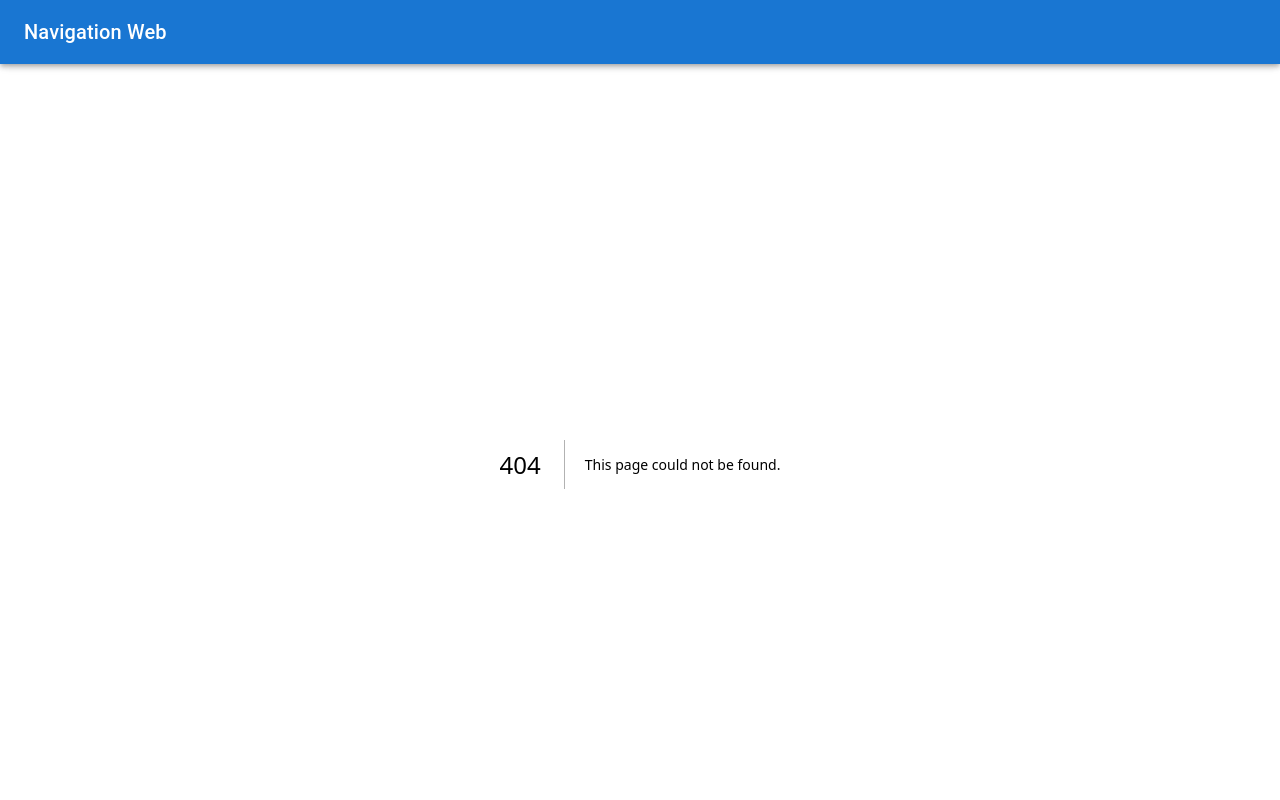
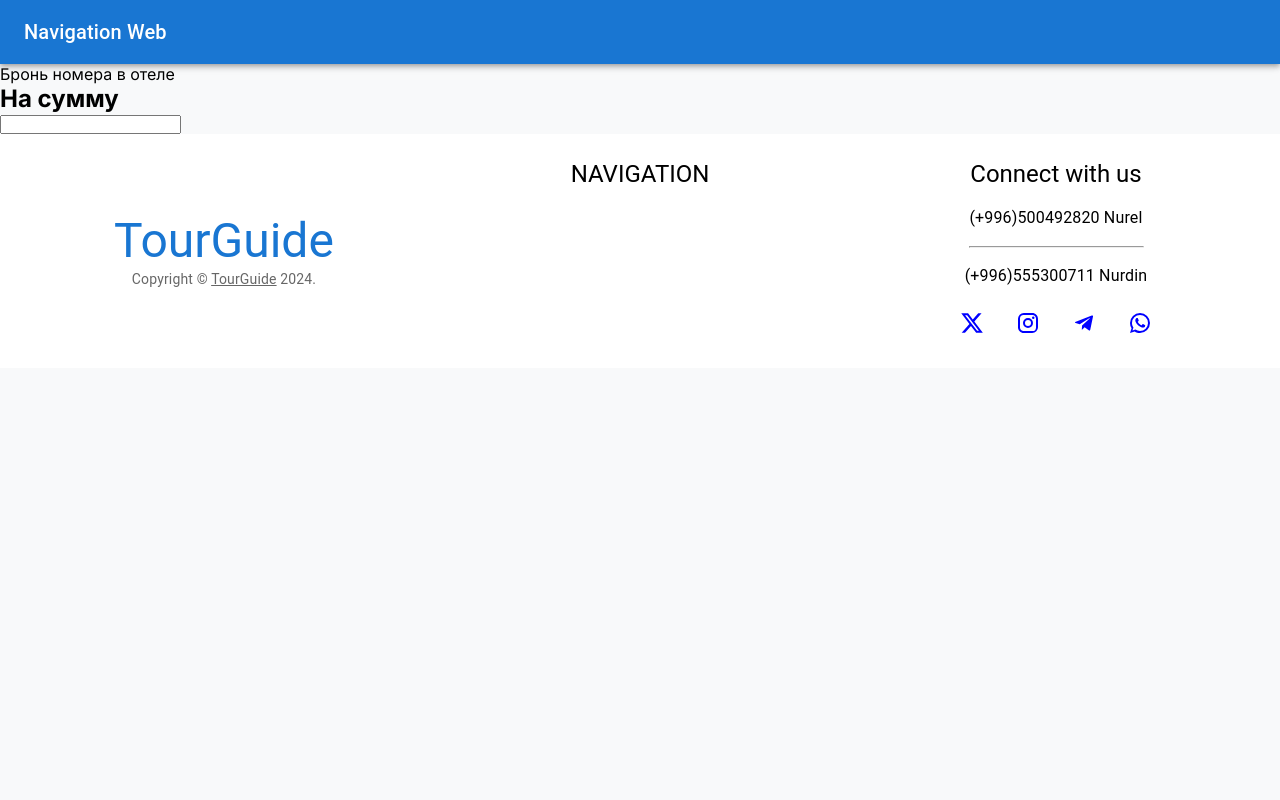
Before and after one commit to frokzy10/startup-nation, a Next.js app: page /start/1/1/payment in a window 1280 px wide. Before the commit this address had no page. Shown: the top 800 px of the page. Built offline with nearby package versions, Linux system fonts and the light colour scheme.

Commit message:
сделал логику которая передает данные в route иначе говоря очень хорошая оптимизация тем самым избегаю запроса который давал бы нагрузку

```diff
--- a/package.json
+++ b/package.json
@@ -16,6 +16,7 @@
     "@mui/styled-engine-sc": "^6.0.0-alpha.18",
     "axios": "^1.7.2",
     "dotenv": "^16.4.5",
+    "formik": "^2.4.6",
     "next": "14.2.3",
     "react": "^18",
     "react-dom": "^18",
@@ -27,6 +28,7 @@
     "@types/node": "^20",
     "@types/react": "^18",
     "@types/react-dom": "^18",
+    "next-router-mock": "^0.9.13",
     "postcss": "^8",
     "react-redux": "^9.1.2",
     "redux": "^5.0.1",
--- a/src/app/layout.tsx
+++ b/src/app/layout.tsx
@@ -12,6 +12,7 @@ export const metadata: Metadata = {
     description: "типа",
     icons:"https://static.vecteezy.com/system/resources/previews/008/213/768/non_2x/letter-n-thunderbolt-energy-logo-symbol-icon-design-vector.jpg"
 };
+
 
 export default function RootLayout({
                                        children,}: Readonly<{
--- /dev/null
+++ b/src/app/start/[cityId]/[productId]/payment/page.tsx
@@ -0,0 +1,42 @@
+"use client"
+import {useSearchParams} from "next/navigation";
+import {Field, Form, Formik} from "formik";
+import cls from "./Payment.module.scss";
+
+function PaymentPage() {
+    const params = useSearchParams();
+    const products = params.get("products");
+    const img = params.get("img");
+    const cost = params.get("amount")
+    const decodedImg = img ? atob(img) : null;
+
+    return (
+        <Formik
+            initialValues={{
+                email: "",
+                cardNumber: "",
+                expires: "",
+                cvc: "",
+            }}
+            onSubmit={(values) => {
+                console.log(values);
+            }}
+        >
+            {({values, touched,errors}) => (
+                <Form className={cls.paymentForm}>
+                    <div>Бронь номера в отеле {products}</div>
+                    <h2>На сумму {cost}</h2>
+                    {decodedImg && <img style={{width: "10px", height: "10px"}} src={decodedImg} alt="img"/>}
+                    {errors.email && touched.email && errors.email}
+                    <Field
+                        type="email"
+                        name="email"
+                        value={values.email}
+                    />
+                </Form>
+            )}
+        </Formik>
+    );
+}
+
+export default PaymentPage;
--- a/src/widgets/header/ui/Header.tsx
+++ b/src/widgets/header/ui/Header.tsx
@@ -52,15 +52,15 @@ export default function Header() {
     );
 
     return (
-        <Box sx={{flexGrow: 1}}>
-            <AppBar position={"sticky"}>
+        <Box>
+            <AppBar sx={{position: "sticky", top: 0, left: 0, right: 0}}>
                 <Toolbar>
                     <Link href="/">
                         <Typography
                             variant="h6"
                             noWrap
                             component="div"
-                            sx={{ color: "white"}}
+                            sx={{color: "white"}}
                         >
                             Navigation Web
                         </Typography>
```
Also changed, not shown: src/app/start/[cityId]/[productId]/page.tsx (+18 -7 lines), src/app/start/[cityId]/[productId]/payment/Payment.module.scss (added), 1 other file (tests, documents, lock files or other folders).
